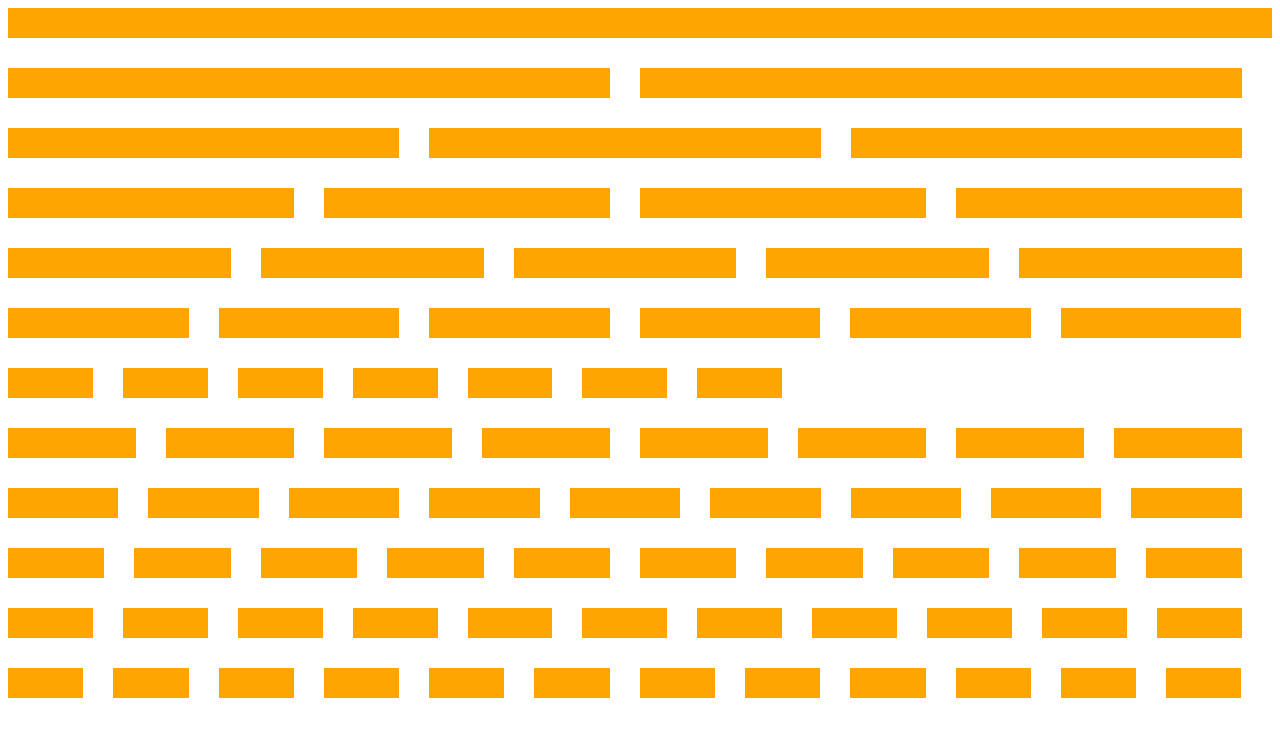
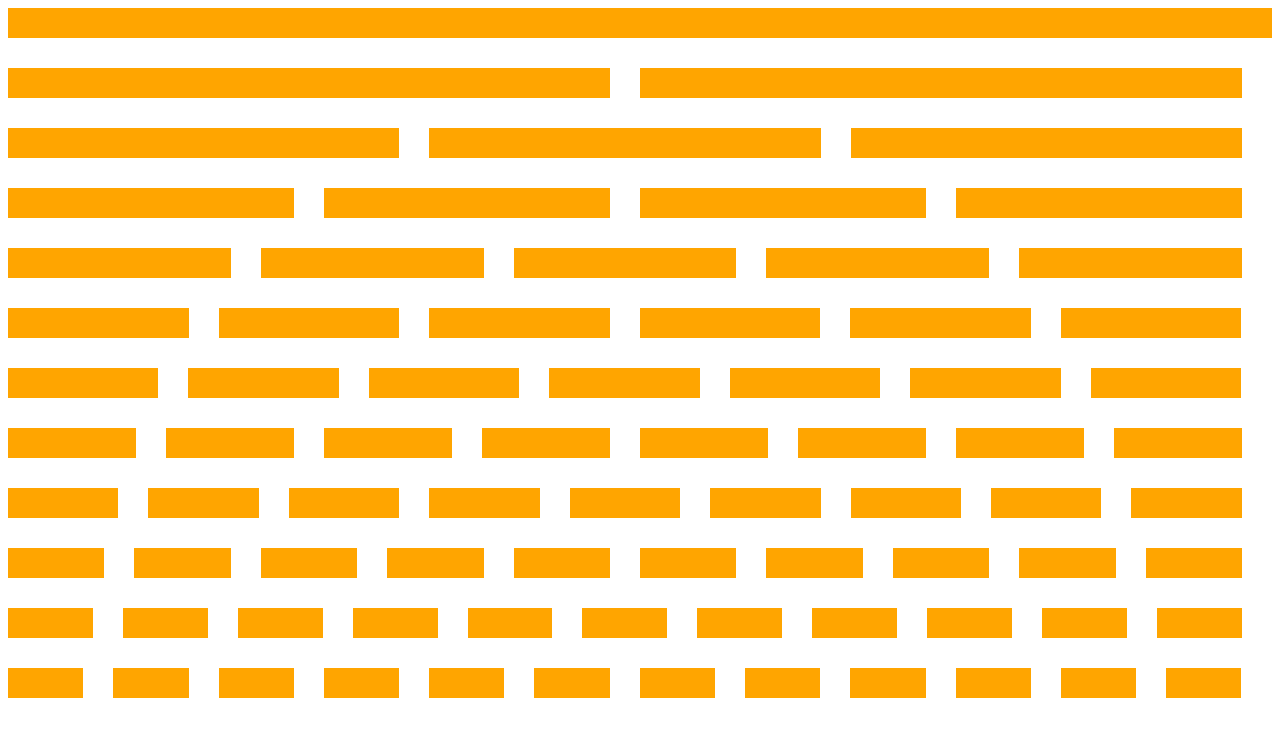
Before and after one commit to artemohii/lesson-9, a plain HTML site: page index.html in a window 1280 px wide. Drawn offline with Linux system fonts and the light colour scheme.

Commit message:
lesson-9 1.2

```diff
--- a/index.html
+++ b/index.html
@@ -24,14 +24,12 @@
         <div class="col-5"></div>
         <div class="col-5"></div>
         <div class="col-5"></div>
-
         <div class="col-6"></div>
         <div class="col-6"></div>
         <div class="col-6"></div>
         <div class="col-6"></div>
         <div class="col-6"></div>
         <div class="col-6"></div>
-
         <div class="col-7"></div>
         <div class="col-7"></div>
         <div class="col-7"></div>
@@ -39,8 +37,6 @@
         <div class="col-7"></div>
         <div class="col-7"></div>
         <div class="col-7"></div>
-    </div>
-    <div class="row">
         <div class="col-8"></div>
         <div class="col-8"></div>
         <div class="col-8"></div>
@@ -68,7 +64,6 @@
         <div class="col-10"></div>
         <div class="col-10"></div>
         <div class="col-10"></div>
-
         <div class="col-11"></div>
         <div class="col-11"></div>
         <div class="col-11"></div>
@@ -80,7 +75,6 @@
         <div class="col-11"></div>
         <div class="col-11"></div>
         <div class="col-11"></div>
-
         <div class="col-12"></div>
         <div class="col-12"></div>
         <div class="col-12"></div>
--- a/style/style.css
+++ b/style/style.css
@@ -6,7 +6,6 @@
     display: flex;
     gap: 30px;
     flex-wrap: wrap;
-    margin-bottom: 30px;
 }
 div[class^='col'] {
     height: 30px;
@@ -31,7 +30,7 @@ div[class^='col'] {
     flex: 0 1 calc(16.66% - 30px);
 }
 .col-7 {
-    flex: 0 1 calc(9.09% - 30px);
+    flex: 0 1 calc(14.28% - 30px);
 }
 .col-8 {
     flex: 0 1 calc(12.5% - 30px);
```
